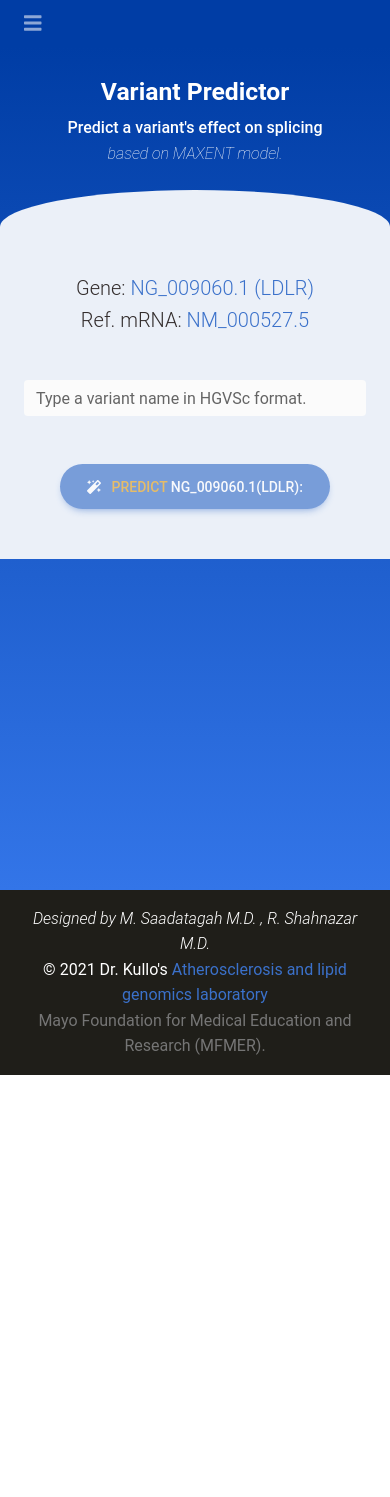
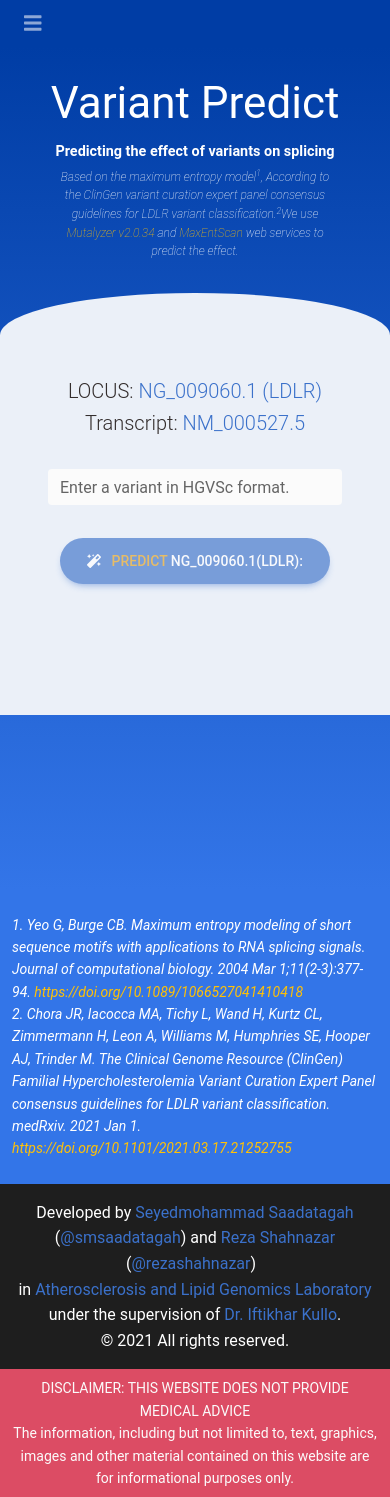
Before and after one commit to rezashahnazar/MaxSpliZer, a Vue app in the folder front-end/: page / in a window 390 px wide. Before the commit the page ends 1075 px from the top, so only its background shows below. Built offline with nearby package versions, Linux system fonts and the light colour scheme.

Commit message:
texts&colors&table corrected

```diff
--- a/front-end/src/components/Footer.vue
+++ b/front-end/src/components/Footer.vue
@@ -1,19 +1,37 @@
 <template>
-    <footer class="text-center text-white" style="background-color:#27251f">
-
-    <div class="text-center p-3" style="background-color: rgba(0, 0, 0, 0.2);">
-    <span id="us">Designed by M. Saadatagah M.D. , R. Shahnazar M.D.</span>
-    <br>
-    <span id="mayo">
-      &copy; {{theyear}} Dr. Kullo's
-    <a href="https://www.mayo.edu/research/labs/atherosclerosis-lipid-genomics/overview" target="_blank" rel="noopener noreferrer">Atherosclerosis and lipid genomics laboratory</a>
-    <br>
-      <span class="text-muted">Mayo Foundation for Medical Education and Research (MFMER).
-      </span>
-    <br>
-    </span>
+  <footer class="text-center text-white" style="background-color: rgba( 30, 30 , 30)">
+    <div class="container py-3">
+      <div id="mayo">
+        <span>Developed by
+          <a href="https://ir.linkedin.com/in/seyedmohammad-saadatagah-18b103122" target="_blank" rel="noopener noreferrer">Seyedmohammad Saadatagah </a>
+          <span style="white-space-collapsing:discard">(<a href="https://twitter.com/smsaadatagah?lang=en" target="_blank" rel="noopener noreferrer">@smsaadatagah</a>)</span>
+           and
+          <a href="https://ir.linkedin.com/in/reza-shahnazar-93537672" target="_blank" rel="noopener noreferrer">Reza Shahnazar </a>
+          <span style="white-space-collapsing:discard">(<a href="https://github.com/rezashahnazar" target="_blank" rel="noopener noreferrer">@rezashahnazar</a>)</span>
+          &nbsp;
+        </span>
+        <br>
+        <span >
+          in
+          <a href="https://www.mayo.edu/research/labs/atherosclerosis-lipid-genomics/overview" target="_blank" rel="noopener noreferrer">
+          Atherosclerosis and Lipid Genomics Laboratory</a>
+          under the supervision of
+          <a href="https://www.mayo.edu/research/labs/atherosclerosis-lipid-genomics/overview" target="_blank" rel="noopener noreferrer">
+          Dr. Iftikhar Kullo</a>.
+          <br>
+          &copy; {{theyear}} All rights reserved.
+        <br>
+        </span>
+      </div>
     </div>
-  <!-- Copyright -->
+    <div class="bg-danger text-light py-2">
+      <div class="container fw-300 small">
+        <span>DISCLAIMER: THIS WEBSITE DOES NOT PROVIDE MEDICAL ADVICE
+        <br>
+        The information, including but not limited to, text, graphics, images and other material contained on this website are for informational purposes only.
+        </span>
+      </div>
+    </div>
   </footer>
 </template>
 
@@ -34,10 +52,6 @@ export default {
   }
 
 
-  #us{
-    font-weight: 300;
-    font-style: italic;
-  }
   #mayo{
     font-weight: 400;
   }
--- a/front-end/src/components/Report.vue
+++ b/front-end/src/components/Report.vue
@@ -2,13 +2,13 @@
     <div class="report card fullwidth" style="margin-top: -3%; margin-bottom: 3%;">
         <div v-if="$store.state.resdata.rep_status==3">
 
-            <p class="note note-danger"><strong>Sorry!</strong>
+            <p class="note note-danger"><strong></strong>
             {{ $store.state.resdata.war_msg }}
             </p>
         </div>
         <div v-if="$store.state.resdata.rep_status==2">
 
-            <p class="note note-success"><strong>Oops!</strong>
+            <p class="note note-danger"><strong></strong>
             {{ $store.state.resdata.intp }}
             </p>
 
@@ -16,14 +16,19 @@
 
         </div>
         <div class="" v-if="$store.state.resdata.rep_status==1">
-            <p class="note note-success"><strong>Well!</strong>
+            <p v-if="$store.state.resdata.cano_inv=='NA'" class="note note-success"><strong></strong>
             {{ $store.state.resdata.intp }}
+            </p>
+            <p v-if="$store.state.resdata.cano_inv!='NA'" class="note note-danger"><strong>Warning: </strong>
+            The variant affects canonical splicing sites.
             </p>
             <Reftable />
             <br>
-            <Toggles />
+            <Toggles v-if="$store.state.resdata.cano_inv=='NA'" />
 
-            <div class="note note-info text-start mt-4"><strong>Text Report:</strong>
+            <div v-if="$store.state.resdata.cano_inv!='NA'" class="d-none"><strong>Text Report:</strong>
+            </div>
+            <div v-else class="note note-info text-start mt-4"><strong>Text Report:</strong>
             <p>{{ $store.state.resdata.Report.slice(1).join("\n") }}</p>
             </div>
         </div>
--- a/front-end/src/store/index.js
+++ b/front-end/src/store/index.js
@@ -24,7 +24,7 @@ export default createStore({
   },
   actions: {
     lookvar({commit}) {
-      axios.get("http://localhost:3000/",{
+      axios.get("http://127.0.0.1:8248/maxent",{
         params : {
           variant : this.state.vcode
         }
--- a/front-end/src/views/Home.vue
+++ b/front-end/src/views/Home.vue
@@ -1,31 +1,37 @@
 <template>
-<div class="rvar">
+<div>
+  <div class="rvar">
   <div class="row pt-4">
-    <div class="col-md-3 rvar-left mb-2 px-3">
+    <div class="col-md-3 rvar-left mb-3 px-3">
       <img class="d-none d-md-inline" src="@/assets/dna.png" alt=""/>
-      <h2>Variant Predictor</h2>
-      <p>
-      <span class="subt">Predict a variant's effect on splicing</span>
+      <h1 id="vp" class="mb-2">Variant Predict</h1>
+      <span class="subt">Predicting the effect of variants on splicing </span>
       <br>
-      <span class="subt-m">based on MAXENT model.</span>
-      </p>
+      <div class="subt-m mx-auto mb-3 mt-1">
+        <span>Based on the maximum entropy model<sup>1</sup></span>
+        <span>, According to the ClinGen variant curation expert panel consensus guidelines for LDLR variant classification.<sup>2</sup></span>
+        <span>We use </span>
+        <a class="subt-link" href="https://mutalyzer.nl/" target="_blank" rel="noopener noreferrer">Mutalyzer v2.0.34</a>
+        <span> and </span>
+        <a class="subt-link" href="http://hollywood.mit.edu/burgelab/maxent/Xmaxentscan_scoreseq.html" target="_blank" rel="noopener noreferrer">MaxEntScan</a>
+        <span> web services to predict the effect.</span>
+      </div>
     </div>
     <div class="col-md-9 rvar-right mobile desktop">
-      <div class="desk-up">
-        <!-- <h3 class="rvar-heading text-muted fw-light">Variant Description</h3> -->
+      <div class="desk-up ">
         <div class="row rvar-form">
           <div class="col-md">
-            <div class="text-center mb-4" >
-              <h5 class="text-dark mt-2 fw-light">Gene: <a class="text-decoration-none" href="https://www.ncbi.nlm.nih.gov/nuccore/NG_009060.1" target="_blank" rel="noopener noreferrer">NG_009060.1 (LDLR)</a></h5>
-              <h5 class="text-dark mt-2 fw-light">Ref. mRNA: <a class="text-decoration-none" href="https://www.ncbi.nlm.nih.gov/nuccore/NM_000527" target="_blank" rel="noopener noreferrer">NM_000527.5</a></h5>
+            <div class="text-center" >
+              <h5 class="text-dark mt-2 fw-light">LOCUS: <a class="text-decoration-none" href="https://www.ncbi.nlm.nih.gov/nuccore/NG_009060.1" target="_blank" rel="noopener noreferrer">NG_009060.1 (LDLR)</a></h5>
+              <h5 class="text-dark mt-2 fw-light">Transcript: <a class="text-decoration-none" href="https://www.ncbi.nlm.nih.gov/nuccore/NM_000527" target="_blank" rel="noopener noreferrer">NM_000527.5</a></h5>
             </div>
 
             <div v-if="st">
-              <form class="px-4" @submit.prevent="doLookvar">
-                <div class="col col-md-6 mx-auto mt-5">
-                  <div class="form-outline mb-5">
-                    <input type="text" id="varinput" class="form-control bg-light" v-model="cvcode" placeholder="c.15000C>G (for example)" autocomplete="off"/>
-                    <label class="form-label" for="varinput">Type a variant name in HGVSc format.</label>
+              <form class="px-5" @submit.prevent="doLookvar">
+                <div class="col col-md-6 mx-auto mobform mt-5">
+                  <div class="form-outline mobform mb-5">
+                    <input type="text" id="varinput" class="form-control bg-light" v-model="cvcode" autocomplete="on"/>
+                    <label class="form-label" for="varinput">Enter a variant in HGVSc format.</label>
                   </div>
                 </div>
                 <div>
@@ -53,6 +59,27 @@
     </div>
   </div>
 </div>
+
+
+
+<div class="text-start text-white small fst-italic pb-4 pt-4" style="background-color:#3375e8">
+  <div class="container">
+    <span>
+    1. Yeo G, Burge CB. Maximum entropy modeling of short sequence motifs with applications to RNA splicing signals.
+    Journal of computational biology. 2004 Mar 1;11(2-3):377-94. </span>
+    <a class="subt-link" href="https://doi.org/10.1089/1066527041410418" target="_blank" rel="noopener noreferrer">https://doi.org/10.1089/1066527041410418</a>
+    <br>
+    <span>
+    2. Chora JR, Iacocca MA, Tichy L, Wand H, Kurtz CL, Zimmermann H, Leon A, Williams M, Humphries SE, Hooper AJ, Trinder M.
+    The Clinical Genome Resource (ClinGen) Familial Hypercholesterolemia Variant Curation Expert Panel consensus guidelines for LDLR variant classification. medRxiv. 2021 Jan 1. </span>
+    <a class="subt-link" href="https://doi.org/10.1101/2021.03.17.21252755" target="_blank" rel="noopener noreferrer">https://doi.org/10.1101/2021.03.17.21252755</a>
+  </div>
+</div>
+
+
+
+</div>
+
 </template>
 
 <script>
@@ -107,24 +134,56 @@ export default {
     margin-top: 2%;
 }
 
-
 .rvar-right{
   background: #ebf0f8;
   padding-bottom: 30px!important;
 }
-@media (max-width: 800px) {
+
+@media (max-width: 768px) {
   .mobile {
     border-top-left-radius: 50% 10%;
     border-top-right-radius: 50% 10%;
+    min-height: 50vh;
+  }
+  .mobform {
+    margin-top: 4vh!important ;
+    margin-bottom: 4vh!important;
+  }
+  .subt-m{
+    font-weight: 100;
+    font-style: italic;
+    font-size:9pt!important;
+    line-height: 14pt;
+    max-width: 80%!important;
+  }
+  .subt{
+    font-size: 90%;
+  }
+  #vp{
+    font-size: 33pt;
+    font-weight: 400;
   }
 }
-@media (min-width: 801px) {
+@media (min-width: 769px) {
   .desktop{
     border-top-left-radius: 10% 50%;
     border-bottom-left-radius: 10% 50%;
+  }
+   .desk-up{
+    margin-top: -10%;
+  }
+  #vp{
+    font-size: 5;
+    font-weight: 400;
+  }
+  .subt-m{
+  font-weight: 100;
+  font-style: italic;
+  font-size:85%;
+  max-width:80%!important;
+}
 }
 
-}
 .rvar-left img{
     margin-top: 15%;
     margin-bottom: 5%;
@@ -141,16 +200,18 @@ export default {
     100% { transform: translateY(-20px); }
 }
 
+
+
 .subt{
-  font-weight: 500;
-}
-.subt-m{
-  font-weight: 100;
-  font-style: italic;
-}
-.rvar-left h2{
   font-weight: 600;
 }
+
+
+a.subt-link {
+  color:#ffc107;
+}
+
+
 .rvar .rvar-form{
     padding-top: 10%;
     padding-bottom: 5%;
@@ -169,19 +230,9 @@ export default {
     cursor: pointer;
 }
 
-.rvar-heading{
-    text-align: center;
-    margin-top: 8%;
-    margin-bottom: -15%;
-    color: #495057;
-}
 .row{
   --mdb-gutter-x:0;
 }
 
-@media (min-width: 801px) {
-  .desk-up{
-    margin-top: -10%;
-  }
-}
+
 </style>
```
Also changed, not shown: front-end/src/components/Reftable.vue (+13 -9 lines), front-end/src/components/Toggles.vue (+40 -41 lines).
